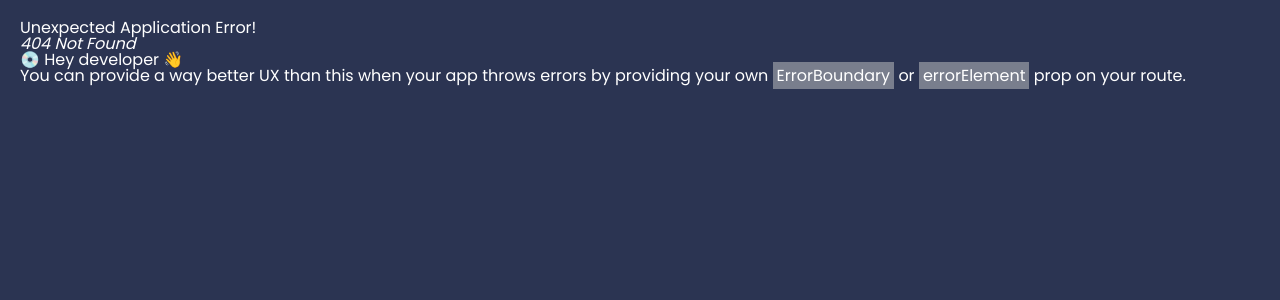
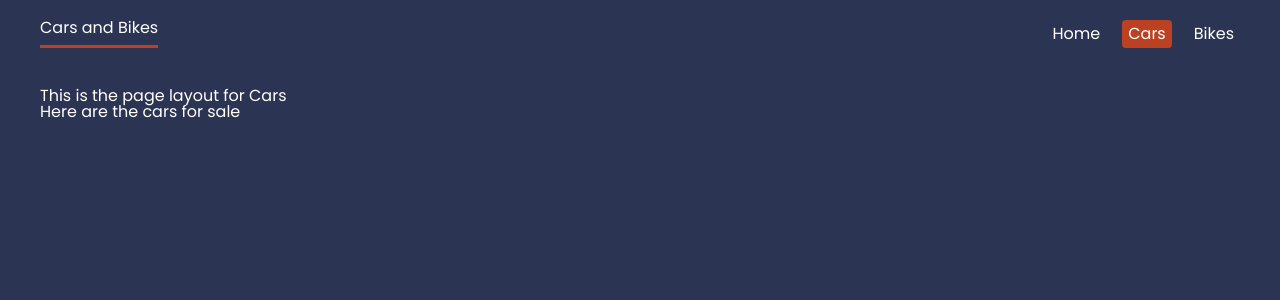
Before and after one commit to LukasDrinkwater/project-shopping-cart, a React (Vite) app: page /cars in a window 1280 px wide. Before the commit this address had no page. Shown: the top 300 px of the page. Built offline with nearby package versions, Linux system fonts and the light colour scheme.

Commit message:
started cars PageLayout and car components

```diff
--- a/src/App.jsx
+++ b/src/App.jsx
@@ -9,10 +9,15 @@ import {
 } from "react-router-dom";
 
 // Layouts
-import { RootLayout } from "./layouts/RootLayout";
+import { RootLayout } from "./pageLayouts/RootLayout";
+import { CarsLayout } from "./pageLayouts/CarsLayout";
 
 const router = createBrowserRouter(
-  createRoutesFromElements(<Route path="/" element={<RootLayout />}></Route>)
+  createRoutesFromElements(
+    <Route path="/" element={<RootLayout />}>
+      <Route path="cars" element={<CarsLayout />}></Route>
+    </Route>
+  )
 );
 
 const App = () => {
--- /dev/null
+++ b/src/pageLayouts/CarsLayout.jsx
@@ -0,0 +1,12 @@
+import { CarsContainerSetup } from "../pages/cars/CarsContainerSetup";
+
+const CarsLayout = () => {
+  return (
+    <div className="CarsLayoutContainer">
+      <h1>This is the page layout for Cars</h1>
+      <CarsContainerSetup />
+    </div>
+  );
+};
+
+export { CarsLayout };
--- /dev/null
+++ b/src/pages/cars/CarsContainerSetup.jsx
@@ -0,0 +1,10 @@
+const CarsContainerSetup = () => {
+  return (
+    <>
+      <h1>Here are the cars for sale </h1>
+      {/* something to make each car card */}
+    </>
+  );
+};
+
+export { CarsContainerSetup };
```
Also changed, not shown: src/pages/cars/CarCard.jsx (added, +11 -0 lines), src/pageLayouts/RootLayout.jsx (renamed from src/layouts/RootLayout.jsx), src/pages/bikes/bikes.jsx (added).
